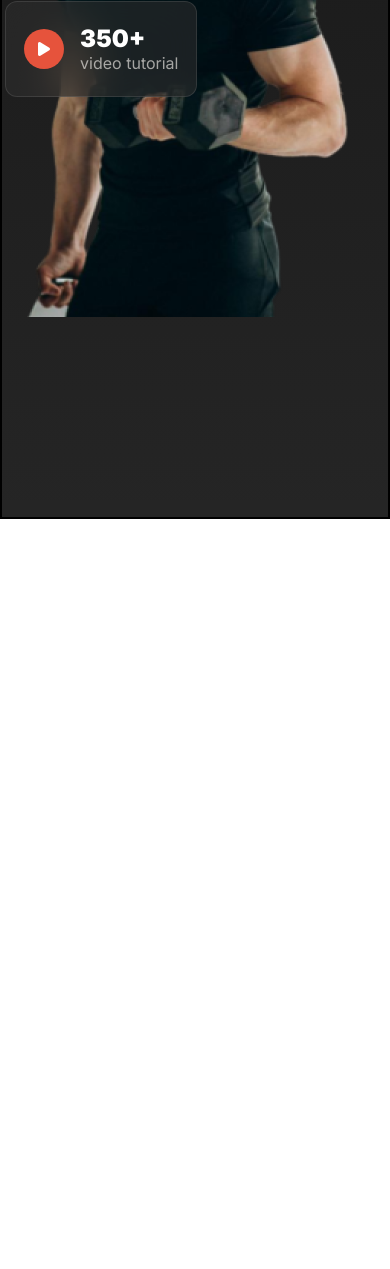
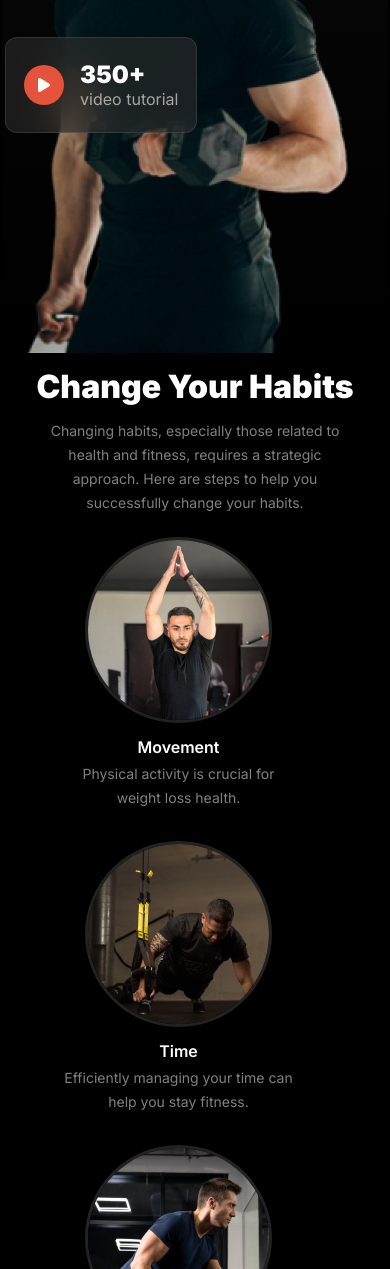
Before and after one commit to Muhammad-Piyas/assignment-two, a plain HTML site: page index.html in a window 390 px wide. Shown: the part 731-2000 px from the top of the page. Before the commit the page ends 1250 px from the top, so only its background shows below. Drawn offline with Linux system fonts and the light colour scheme; a web font is replaced by a local one.

Commit message:
Change Your Habits Section Responsive Complete

```diff
--- a/index.html
+++ b/index.html
@@ -25,7 +25,7 @@
     <section class="banner-container container">
       <div class="banner-text">
         <h1>Get body in <br> <span class="shape">shape</span> & stay <br>healthy</h1>
-        <p>A huge selection of health and fitness content, healthy recipes and transformation stories to help you get fit and stay fit!</p>
+        <p>Getting your body in shape and staying healthy involves a combination of regular exercise, a balanced diet, adequate sleep, and managing stress effectively.</p>
        <div class="btn">
         <button class="btn-primary">Join <span class="club">Club</span> Now!</button>
         <p>Download App</p>
@@ -50,7 +50,40 @@
     </section>
   </header>
   <main>
+    <section class="container">
+      <div class="habits-container">
+        <h2>Change Your Habits</h2>
+        <p>Changing habits, especially those related to health and fitness, requires a strategic approach. Here are steps to help you successfully change your habits.</p>
+     </div>
+     <div class="change-container">
 
+       <div class="change-content">
+         <img src="images/image 2.png" alt="">
+         <p class="change-text">Movement</p>
+         <p>Physical activity is crucial for weight loss health.</p>
+       </div>
+
+       <div class="change-content">
+         <img src="images/image 3.png" alt="">
+         <p class="change-text">Time</p>
+         <p>Efficiently managing your time can help you stay fitness.</p>
+       </div>
+
+       <div class="change-content">
+         <img src="images/image 4.png" alt="">
+         <p class="change-text">Practice</p>
+         <p>Building new habits practice and dedication.</p>
+       </div>
+
+       <div class="change-content">
+         <img src="images/image 5.png" alt="">
+         <p class="change-text">Weight Loss</p>
+         <p>Combining movement, consistent weight loss.</p>
+       </div>
+
+     </div>
+
+    </section>
   </main>
   <footer></footer>
 </body>
--- a/style/responsive.css
+++ b/style/responsive.css
@@ -33,7 +33,7 @@
 
   .header-container{
     width: 100%;
-    height: 1250px;
+    height: 1050px;
     background: linear-gradient(180.00deg, rgb(17, 17, 17),rgba(119, 119, 119, 0) 100%);
     background-color: rgba(0, 0, 0, 0.856);
     border: 2px solid;
@@ -65,8 +65,8 @@
 
   .banner-text p {
   font-weight: 400;
-  text-align: start;
   font-size: 1rem;
+  line-height: 1.5rem;
   color: rgba(255, 255, 255, 0.5);
 }
 
@@ -129,5 +129,54 @@
   margin-top: -32rem;
   margin-left: 12rem;
 }
+/* ==== Banner Text Image Style End ==== */
+
+/* ==== Change Your Habits Section Style Start ==== */
+.change-container{
+  width: 318px;
+  height: 1216px;
+  display: grid;
+  grid-template-columns: repeat(1, 1fr);
+}
+
+.habits-container h2{
+  width: 318px;
+  height: 38px;
+  color: white;
+  text-align: center;
+  font-size: 2rem;
+  font-weight: 900;
+  margin-bottom: 0.875rem;
+}
+
+.habits-container p{
+  width: 318px;
+  height: 38px;
+  color: rgba(255, 255, 255, 0.5);
+  text-align: center;
+  font-size: 0.875rem;
+  font-weight: 400;
+  margin-bottom: 4rem;
+}
+
+.change-content .change-text{
+  margin-top: 0.5rem;
+  margin-bottom: 3px;
+  font-weight: 600;
+  font-size: 1rem;
+  color: rgb(255, 255, 255);
+}
+
+.change-content p{
+  font-weight: 400;
+  font-size: 0.875rem;
+  line-height: 1.5rem;
+  color: rgba(255, 255, 255, 0.5);
+  text-align: center;
+  margin: 0 auto;
+}
+/* ==== Change Your Habits Section Style End ==== */
+
+
 
 }
--- a/style/style.css
+++ b/style/style.css
@@ -4,6 +4,7 @@
 
 body{
   font-family: "Inter", sans-serif;
+  background-color: rgb(0, 0, 0);
 }
 
 /* ==== All Shared Style ==== */
@@ -31,13 +32,11 @@ body{
 
 
 /* ==== Banner Style Start ==== */
-.header-container{
+ .header-container{
   width: 100%;
-  height: 800px;
+  height: 780px;
   background: linear-gradient(180.00deg, rgb(17, 17, 17),rgba(119, 119, 119, 0) 100%);
-  background-color: rgba(0, 0, 0, 0.856);
   border: 2px solid;
-
 }
 
 /* ==== Nav Container Style Start ====  */
@@ -84,7 +83,7 @@ body{
 
 /* ==== Banner Text Image Style Start ==== */
 .banner-text{
-  width: 32.5rem;
+  width: 35rem;
 }
 
 .banner-text h1{
@@ -102,8 +101,8 @@ body{
 
 .banner-text p {
  font-weight: 400;
- text-align: start;
  font-size: 1.5rem;
+ line-height: 2rem;
  color: rgba(255, 255, 255, 0.5);
 }
 
@@ -213,3 +212,60 @@ display: none;
 /* ==== Banner Text Image Style Start ==== */
 
 /* ==== Banner Style End ==== */
+
+/* ==== Change Your Habits Section Style Start ==== */
+
+.habits-container h2{
+  width: 671px;
+  margin: 0 auto;
+  color: white;
+  text-align: center;
+  font-size: 3rem;
+  font-weight: 900;
+  margin-bottom: 0.875rem;
+}
+
+.habits-container p{
+  width: 671px;
+  margin: 0 auto;
+  color: rgba(255, 255, 255, 0.5);
+  text-align: center;
+  font-size: 0.875rem;
+  font-weight: 400;
+  line-height: 1.5rem;
+  margin-bottom: 4rem;
+}
+
+.change-container{
+  display: flex;
+  justify-content: space-between;
+  align-items: center;
+  /* gap: 1rem; */
+}
+
+.change-content img{
+border-radius: 100px;
+border: 3px solid rgb(34, 34, 34);
+}
+
+.change-content{
+  text-align: center;
+}
+
+.change-content .change-text{
+  margin-top: 1.5rem;
+  margin-bottom: 6px;
+ font-weight: 600;
+ font-size: 1.125rem;
+ color: rgb(255, 255, 255);
+}
+
+.change-content p{
+  width: 231px;
+  font-weight: 400;
+  font-size: 0.875rem;
+  line-height: 1.5rem;
+  color: rgba(255, 255, 255, 0.5);
+}
+
+/* ==== Change Your Habits Section Style End ==== */
```
